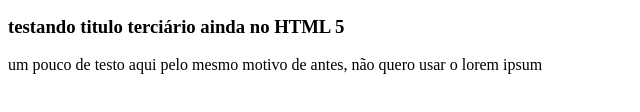
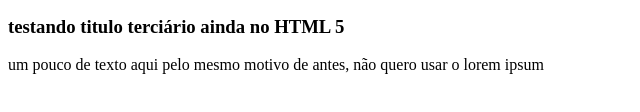
Before and after one commit to lucasleite521/projeto-site, a plain HTML site: page index.html in a window 1280 px wide. Shown: the part 148-260 px from the top of the page, 0-640 px from the left. Drawn offline with Linux system fonts and the light colour scheme.

Commit message:
Update index.html

```diff
--- a/index.html
+++ b/index.html
@@ -17,7 +17,7 @@
         </article>
         <article>
             <h3>testando titulo terciário ainda no  HTML 5</h3>
-            <p>um pouco de testo aqui pelo mesmo motivo de antes, não quero usar o lorem ipsum</p>
+            <p>um pouco de texto aqui pelo mesmo motivo de antes, não quero usar o lorem ipsum</p>
         </article>
     </main>
 </body>
```
